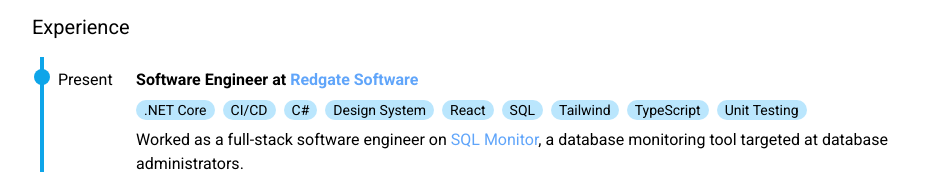
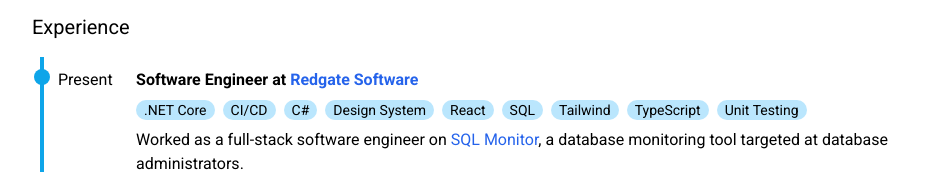
Before and after one commit to ArmandBernard/WebCV, a React (Vite) app: page / in a window 1280 px wide. Shown: the part 635-807 px from the top of the page, without its empty margins (176-1101 px from the left). Built offline with nearby package versions, Linux system fonts and the light colour scheme.

Commit message:
change link colours

```diff
--- a/src/index.css
+++ b/src/index.css
@@ -12,13 +12,13 @@
     @apply max-sm:text-lg;
   }
   a {
-    @apply text-blue-400;
+    @apply text-blue-600 dark:text-blue-400;
   }
   a:hover {
     @apply underline;
   }
   a:visited {
-    @apply text-violet-400;
+    @apply text-violet-600 dark:text-violet-400;
   }
 
   body {
```
